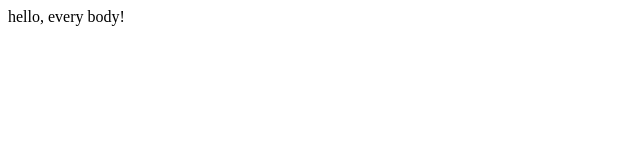
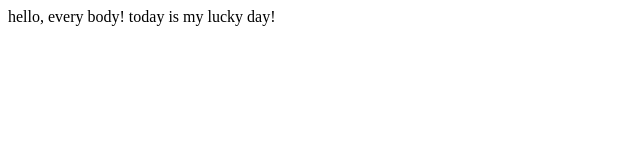
Before and after one commit to tomyxiao/test_web3, a plain HTML site: page index.html in a window 1280 px wide. Shown: the whole page, without its empty margins (0-640 px from the left). Drawn offline with Linux system fonts and the light colour scheme.

Commit message:
修改测试内容

```diff
--- a/index.html
+++ b/index.html
@@ -9,6 +9,6 @@
  </HEAD>
 
  <BODY>
-  hello, every body!
+  hello, every body! today is my lucky day!
  </BODY>
 </HTML>
```
